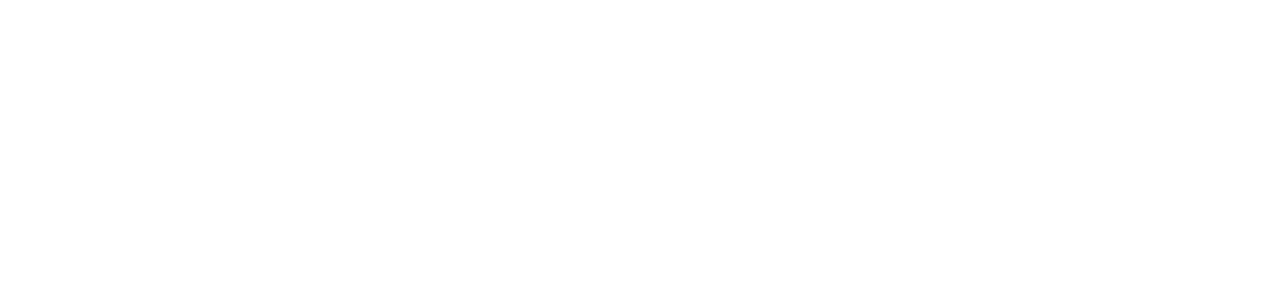
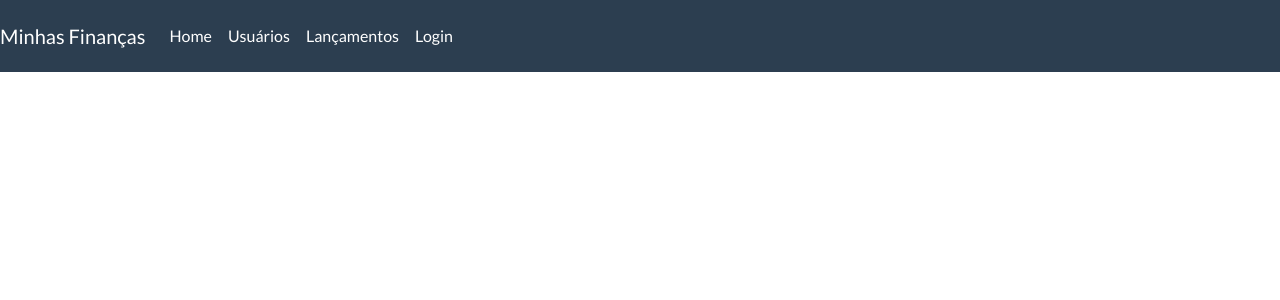
Before and after one commit to DennerRR/minhas-financas-app, a React (Create React App) app in the folder minhas-financas-app/: page /#/ in a window 1280 px wide. Shown: the top 300 px of the page. Built offline with nearby package versions, Linux system fonts and the light colour scheme.

Commit message:
component navBar

```diff
--- /dev/null
+++ b/minhas-financas-app/src/Components/navbar.js
@@ -0,0 +1,31 @@
+import React from 'react'
+
+function Navbar(){
+    return(
+        <div className="navbar navbar-expand-lg fixed-top navbar-dark bg-primary">
+
+                <a href="https://bootswatch.com/" className="navbar-brand">Minhas Finanças</a>
+                <button className="navbar-toggler" type="button" data-toggle="collapse" data-target="#navbarResponsive" aria-controls="navbarResponsive" aria-expanded="false" aria-label="Toggle navigation">
+                <span className="navbar-toggler-icon"></span>
+                </button>
+                <div className="collapse navbar-collapse" id="navbarResponsive">
+                <ul className="navbar-nav">
+                    <li className="nav-item">
+                    <a className="nav-link" href="home.html">Home</a>
+                </li>
+                <li className="nav-item">
+                    <a className="nav-link" href="usuarios.html">Usuários</a>
+                </li>
+                <li className="nav-item">
+                    <a className="nav-link" href="lancamentos.html">Lançamentos</a>
+                </li>
+                <li className="nav-item">
+                    <a className="nav-link" href="login.html">Login</a>
+                </li>
+        </ul>
+
+        </div>
+      </div>
+    )
+}
+export default Navbar
--- a/minhas-financas-app/src/main/App.js
+++ b/minhas-financas-app/src/main/App.js
@@ -1,6 +1,7 @@
 import React from 'react';
 
 import Rotas from './rotas'
+import Navbar from '../Components/navbar';
 
 import 'bootswatch/dist/flatly/bootstrap.css'
 import '../custom.css'
@@ -8,9 +9,12 @@
 class App extends React.Component{
   render() {
     return(
-    <div>
-      <Rotas/>
-    </div>
+      <>
+        <Navbar />
+          <div className="container">
+            <Rotas/>
+          </div>
+      </>
     )
   }
 }
--- a/minhas-financas-app/src/views/cadastroUsuario.js
+++ b/minhas-financas-app/src/views/cadastroUsuario.js
@@ -18,7 +18,7 @@
     }
     render(){
         return(
-            <div className="container">
+
                 <Card title ="Cadastro de Usuário">
                     <div className="row">
                         <div className="col-lg-12">
@@ -57,7 +57,6 @@
                         </div>
                     </div>
                 </Card>
-            </div>
         )
     }
 
--- a/minhas-financas-app/src/views/login.js
+++ b/minhas-financas-app/src/views/login.js
@@ -15,7 +15,7 @@
     }
     render(){
     return(
-        <div className = "container">
+
             <div className="row">
                 <div className="col-md-6" style={{position : 'relative', left: '300px'}}>
                     <div className = "bs-docs-section">
@@ -51,7 +51,6 @@
                 </div>
 
             </div>
-        </div>
         )
         }
 
```
